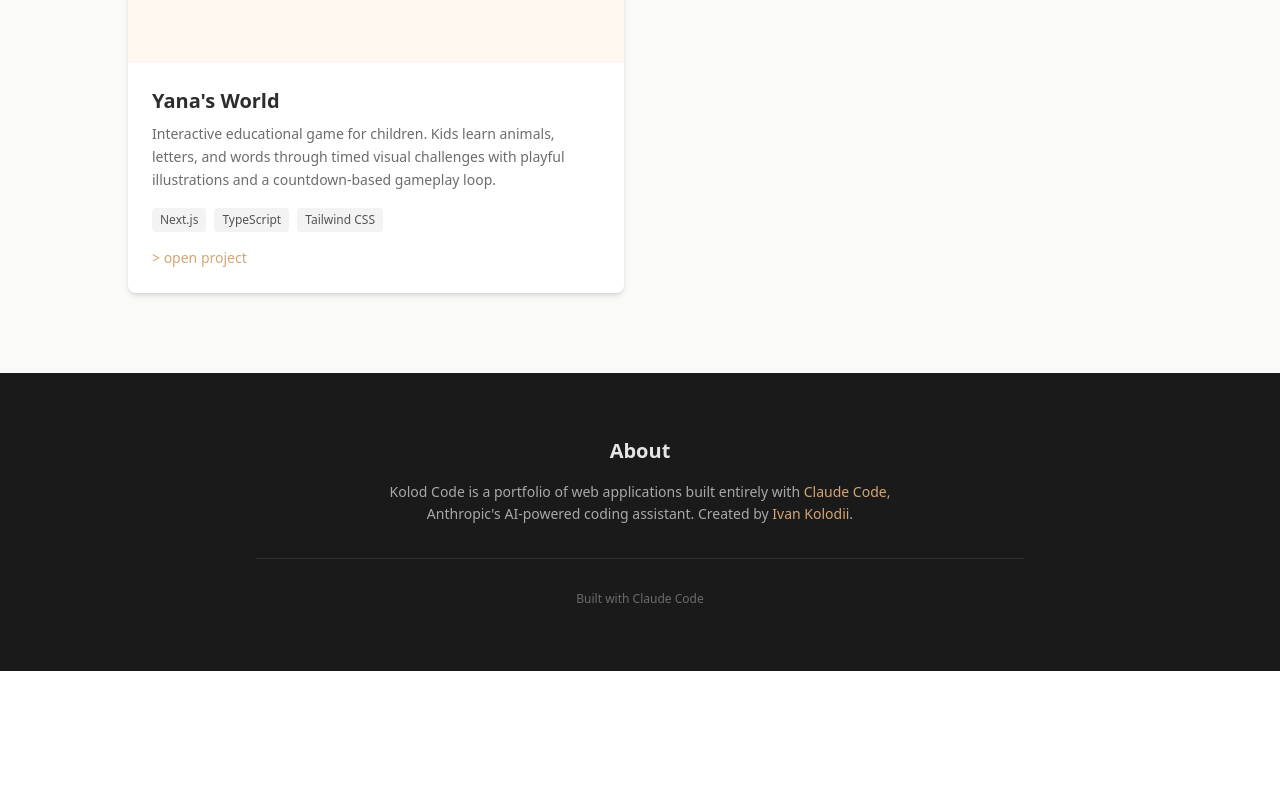
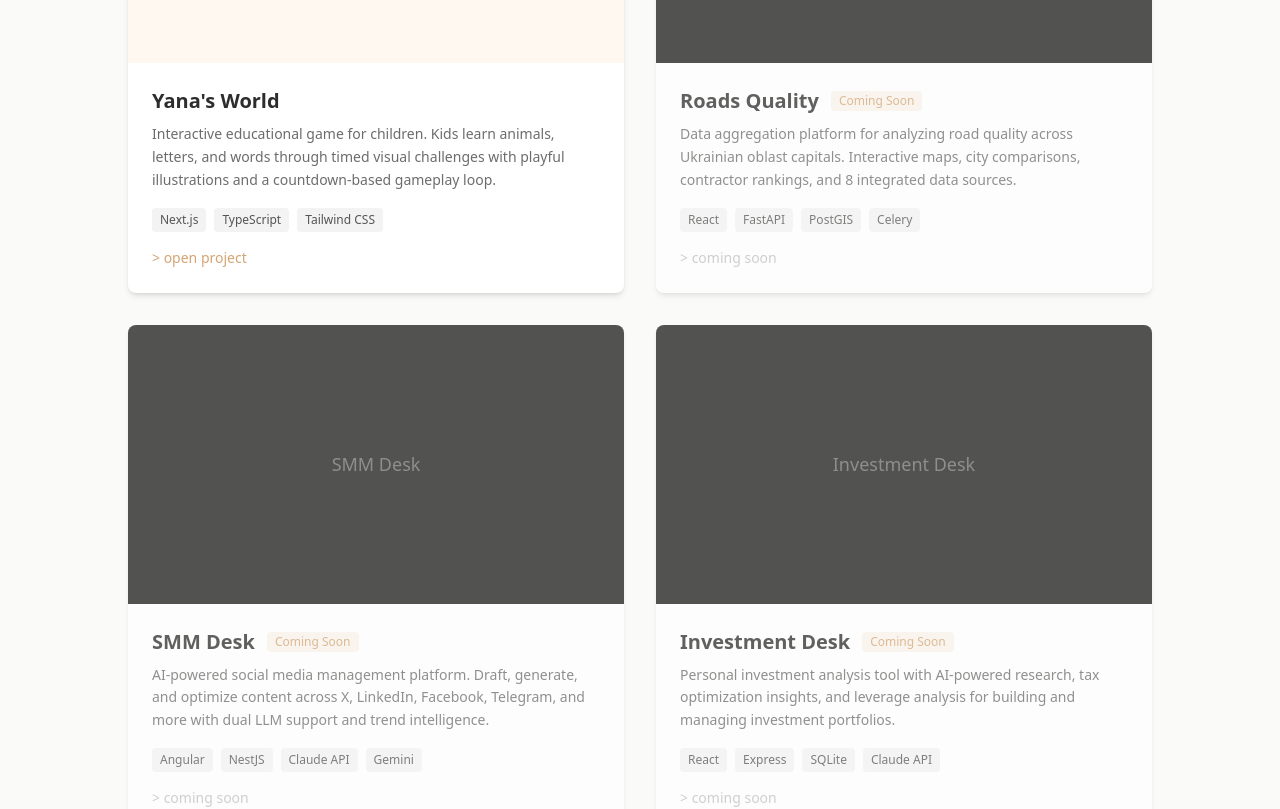
Before and after one commit to kolodii-ivan/kolod-code, a Next.js app: page / in a window 1280 px wide. Shown: the part 1480-2289 px from the top of the page. Before the commit the page ends 2151 px from the top, so only its background shows below. Built offline with nearby package versions, Linux system fonts and the light colour scheme.

Commit message:
feature: Added Coming Soon projects (Roads Quality, SMM Desk, Investment Desk) | LP-0 #time 15m

```diff
--- a/src/app/page.tsx
+++ b/src/app/page.tsx
@@ -13,12 +13,14 @@ function JsonLd() {
       "Portfolio of web applications crafted with Claude Code by Ivan Kolodii.",
     mainEntity: {
       "@type": "ItemList",
-      itemListElement: projects.map((project, index) => ({
-        "@type": "ListItem",
-        position: index + 1,
-        name: project.name,
-        url: project.url,
-      })),
+      itemListElement: projects
+        .filter((p) => p.url)
+        .map((project, index) => ({
+          "@type": "ListItem",
+          position: index + 1,
+          name: project.name,
+          url: project.url,
+        })),
     },
   };
 
--- a/src/components/ProjectCard.tsx
+++ b/src/components/ProjectCard.tsx
@@ -3,8 +3,21 @@ import { Project } from "@/data/projects";
 
 export default function ProjectCard({ project }: { project: Project }) {
   return (
-    <article className="bg-white rounded-lg shadow-md hover:shadow-lg hover:-translate-y-1 transition-all duration-200 overflow-hidden">
+    <article
+      className={`bg-white rounded-lg shadow-md overflow-hidden transition-all duration-200 ${
+        project.comingSoon
+          ? "opacity-75"
+          : "hover:shadow-lg hover:-translate-y-1"
+      }`}
+    >
       <div className="relative aspect-video bg-charcoal/5">
+        {project.comingSoon ? (
+          <div className="absolute inset-0 bg-charcoal flex items-center justify-center">
+            <span className="font-mono text-light-text/40 text-lg">
+              {project.name}
+            </span>
+          </div>
+        ) : (
           <Image
             src={project.screenshot}
             alt={`Screenshot of ${project.name}`}
@@ -12,11 +25,19 @@ export default function ProjectCard({ project }: { project: Project }) {
             className="object-cover"
             sizes="(max-width: 768px) 100vw, 50vw"
           />
+        )}
       </div>
       <div className="p-6">
+        <div className="flex items-center gap-3">
           <h3 className="font-mono text-xl font-semibold text-dark-text">
             {project.name}
           </h3>
+          {project.comingSoon && (
+            <span className="font-mono text-xs bg-clay/15 text-clay px-2 py-0.5 rounded">
+              Coming Soon
+            </span>
+          )}
+        </div>
         <p className="mt-2 font-sans text-sm text-dark-text/70 leading-relaxed">
           {project.description}
         </p>
@@ -30,6 +51,7 @@ export default function ProjectCard({ project }: { project: Project }) {
             </span>
           ))}
         </div>
+        {project.url ? (
           <a
             href={project.url}
             target="_blank"
@@ -38,6 +60,11 @@ export default function ProjectCard({ project }: { project: Project }) {
           >
             &gt; open project
           </a>
+        ) : (
+          <span className="mt-4 inline-block font-mono text-sm text-dark-text/30">
+            &gt; coming soon
+          </span>
+        )}
       </div>
     </article>
   );
--- a/src/data/projects.ts
+++ b/src/data/projects.ts
@@ -2,9 +2,10 @@ export interface Project {
   name: string;
   slug: string;
   description: string;
-  url: string;
+  url?: string;
   screenshot: string;
   techStack: string[];
+  comingSoon?: boolean;
 }
 
 export const projects: Project[] = [
@@ -35,4 +36,31 @@ export const projects: Project[] = [
     screenshot: "/screenshots/yana.png",
     techStack: ["Next.js", "TypeScript", "Tailwind CSS"],
   },
+  {
+    name: "Roads Quality",
+    slug: "roads-quality",
+    description:
+      "Data aggregation platform for analyzing road quality across Ukrainian oblast capitals. Interactive maps, city comparisons, contractor rankings, and 8 integrated data sources.",
+    screenshot: "/screenshots/roads-quality.svg",
+    techStack: ["React", "FastAPI", "PostGIS", "Celery"],
+    comingSoon: true,
+  },
+  {
+    name: "SMM Desk",
+    slug: "smm-desk",
+    description:
+      "AI-powered social media management platform. Draft, generate, and optimize content across X, LinkedIn, Facebook, Telegram, and more with dual LLM support and trend intelligence.",
+    screenshot: "/screenshots/smm-desk.svg",
+    techStack: ["Angular", "NestJS", "Claude API", "Gemini"],
+    comingSoon: true,
+  },
+  {
+    name: "Investment Desk",
+    slug: "inv-desk",
+    description:
+      "Personal investment analysis tool with AI-powered research, tax optimization insights, and leverage analysis for building and managing investment portfolios.",
+    screenshot: "/screenshots/inv-desk.svg",
+    techStack: ["React", "Express", "SQLite", "Claude API"],
+    comingSoon: true,
+  },
 ];
```
Also changed, not shown: 1 other file (tests, documents, lock files or other folders). Lines whose indentation alone changed are shown as unchanged.
